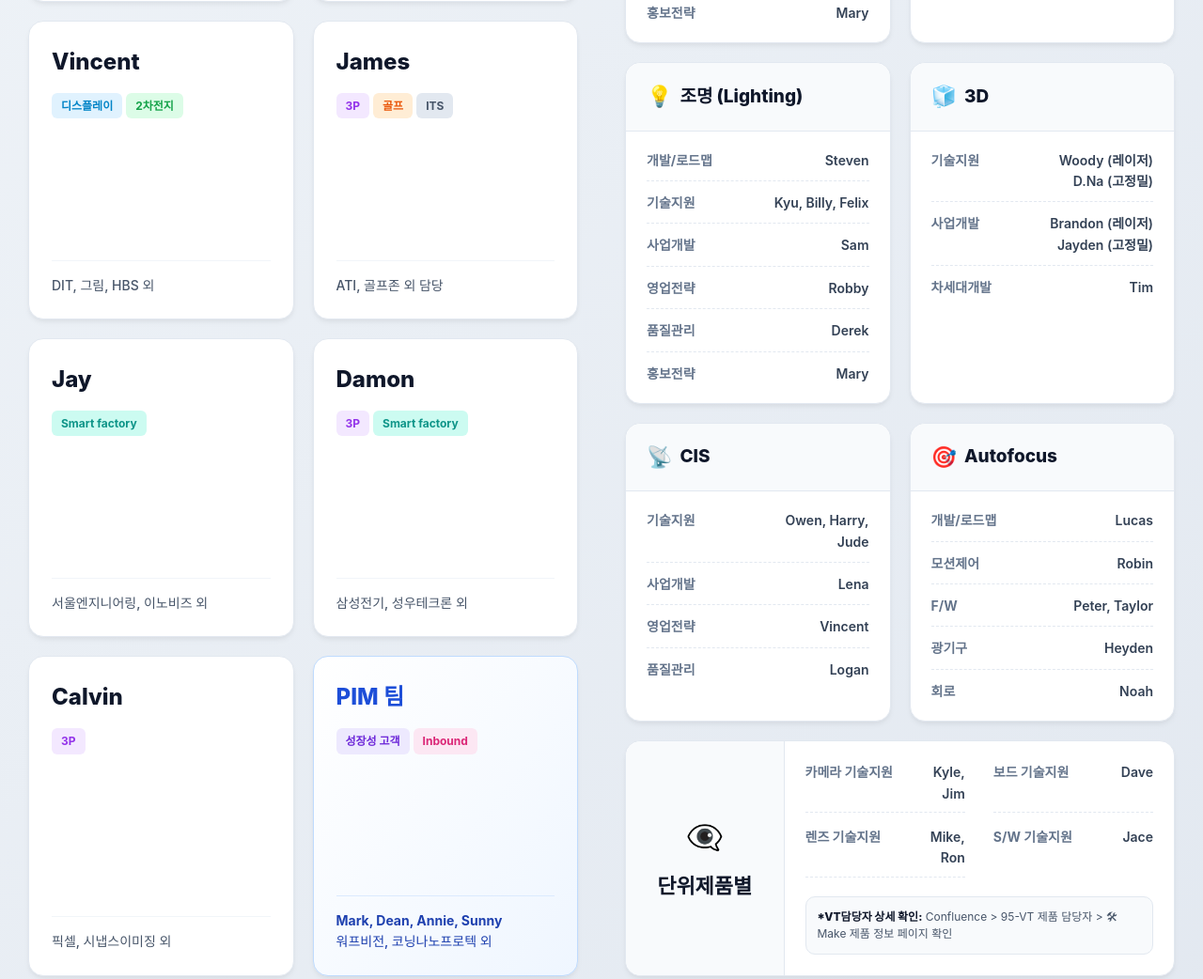
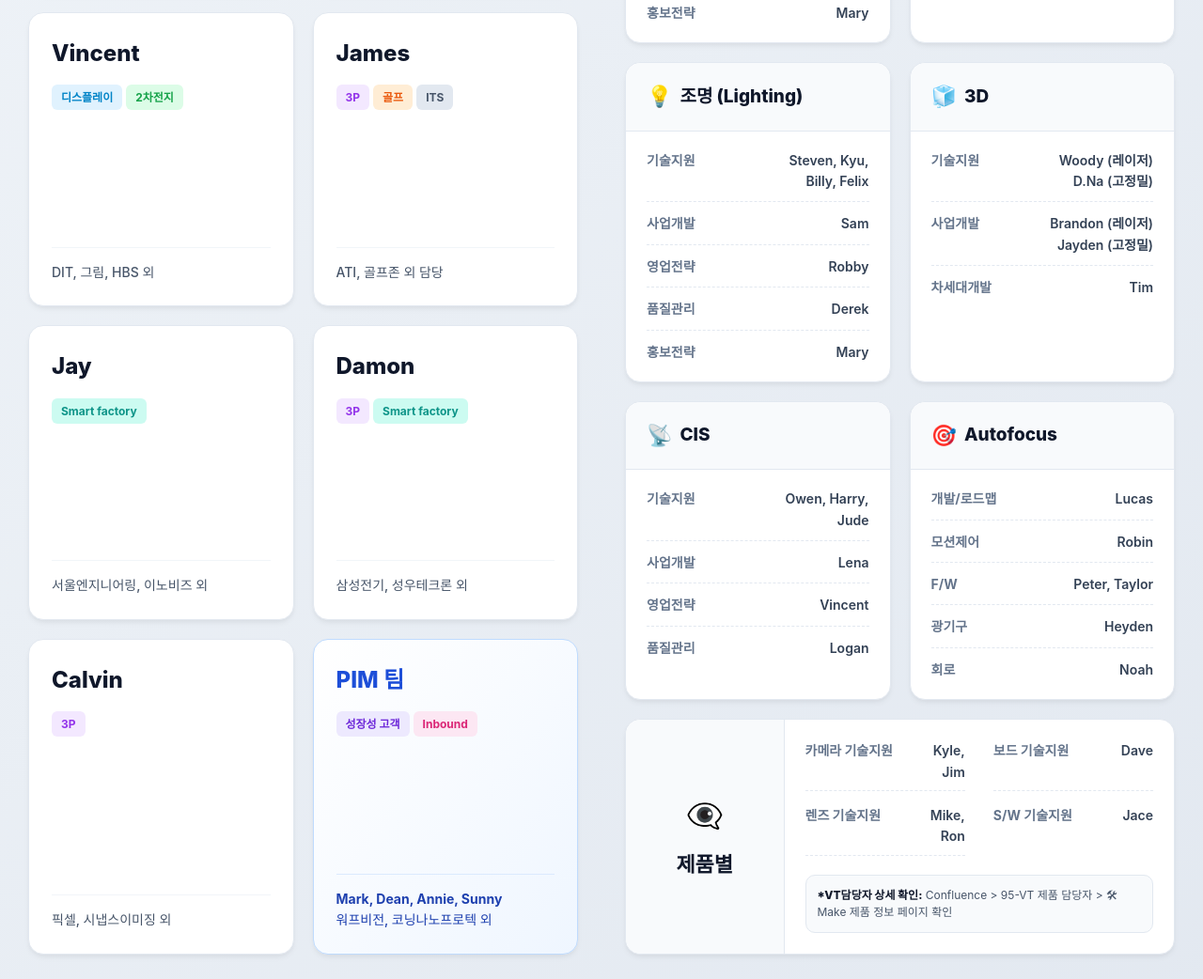
Before and after one commit to Lara999777/EOC, a plain HTML site: page index.html in a window 1280 px wide. Shown: the part 976-2018 px from the top of the page at 94% size. Drawn offline with Linux system fonts and the light colour scheme.

Commit message:
Update index.html

```diff
--- a/index.html
+++ b/index.html
@@ -354,7 +354,7 @@
 
     <header>
         <h1>ENVISION 담당자 리스트</h1>
-        <p class="subtitle">Client & Product Organization Chart</p>
+        <p class="subtitle">Client, Market & Product Organization Chart</p>
     </header>
 
     <div class="board-wrapper">
@@ -554,10 +554,7 @@
                     <div class="product-content">
                         <div class="role-list">
                             <div class="role-item">
-                                <span class="role-title">개발/로드맵</span><span class="role-members">Steven</span>
-                            </div>
-                            <div class="role-item">
-                                <span class="role-title">기술지원</span><span class="role-members">Kyu, Billy, Felix</span>
+                                <span class="role-title">기술지원</span><span class="role-members">Steven, Kyu, Billy, Felix</span>
                             </div>
                             <div class="role-item">
                                 <span class="role-title">사업개발</span><span class="role-members">Sam</span>
@@ -648,7 +645,7 @@
                     <div class="product-header">
                         <div class="product-name">
                             <span class="product-icon">👁️‍🗨️</span>
-                            <span>단위제품별</span>
+                            <span>제품별</span>
                         </div>
                         <svg class="toggle-icon" viewBox="0 0 24 24" fill="none" stroke="currentColor" stroke-width="2.5" stroke-linecap="round" stroke-linejoin="round"><polyline points="6 9 12 15 18 9"></polyline></svg>
                     </div>
```
